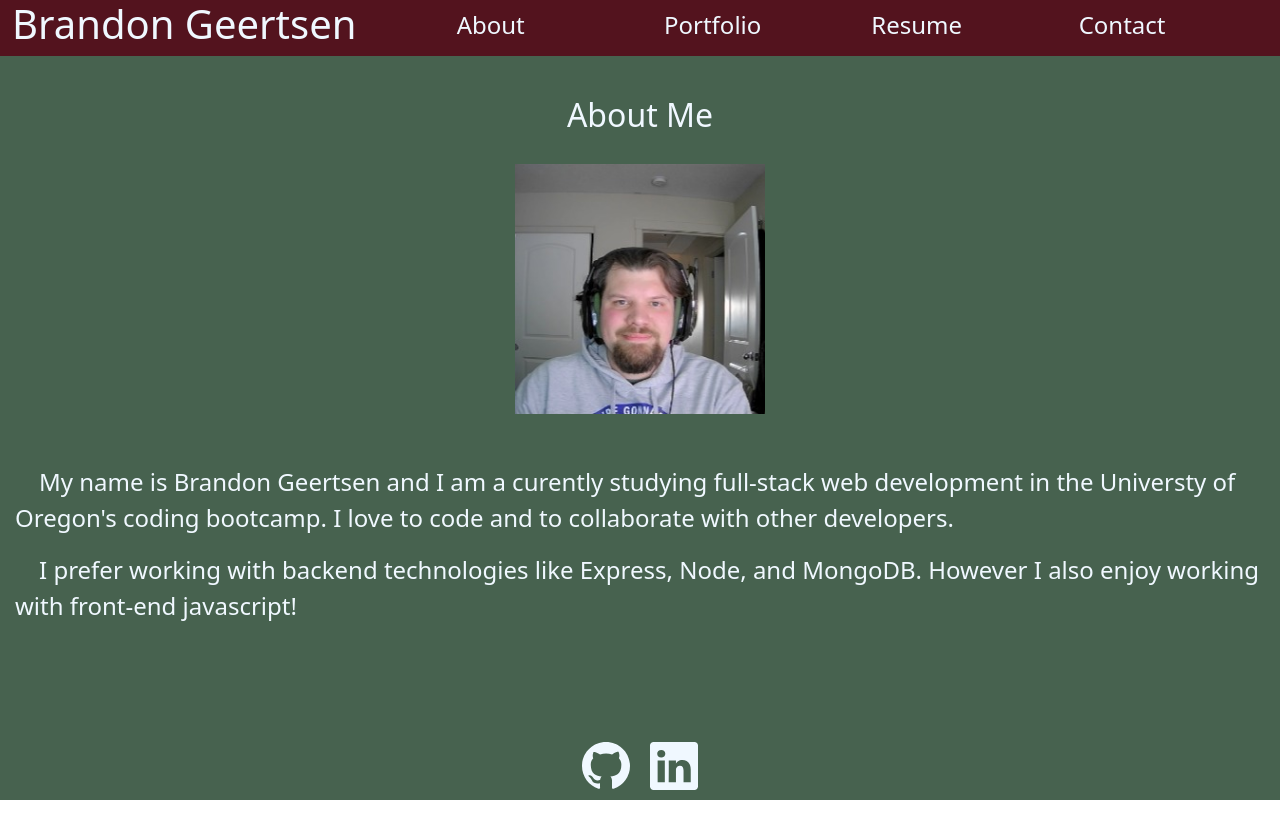
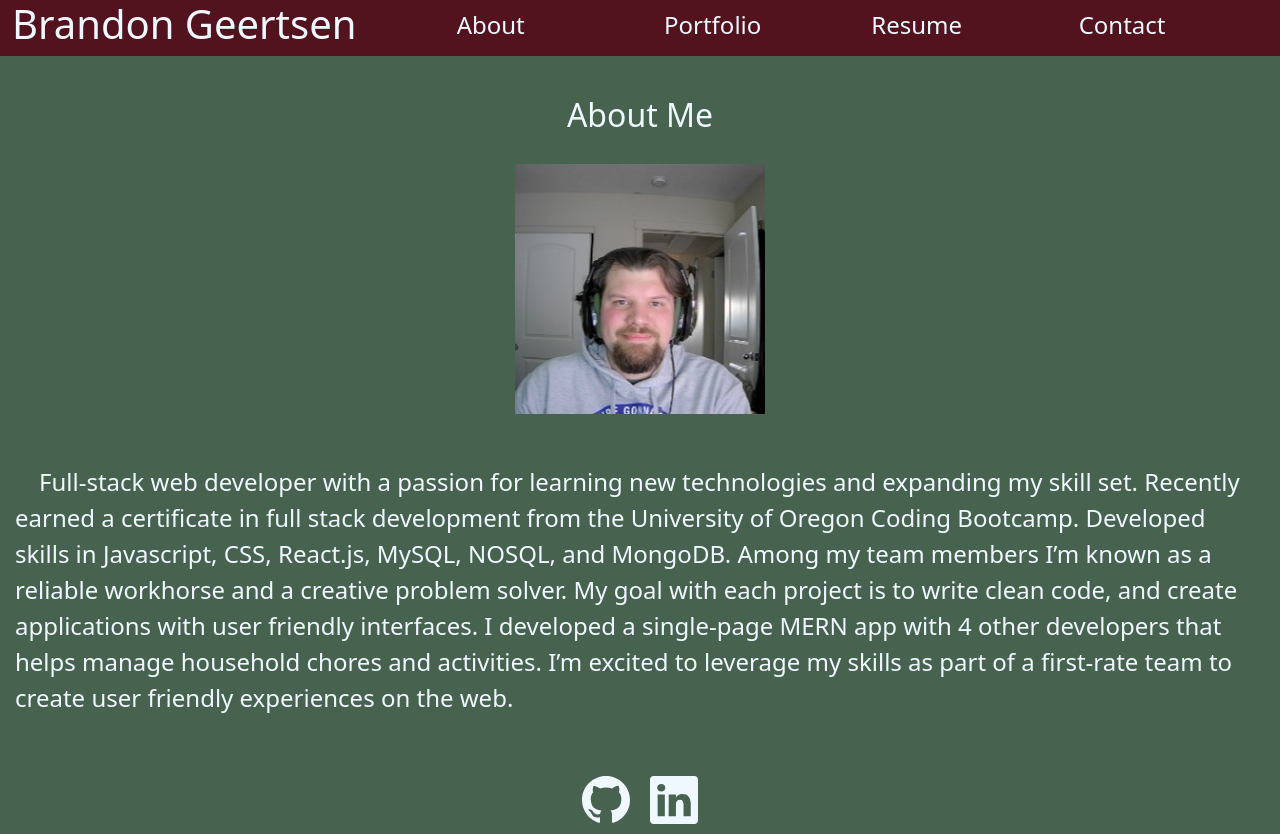
Before and after one commit to bgeertsen/bgeertsen-portfolio-2.0, a React (Create React App) app: page / in a window 1280 px wide. Before the commit the page ends 800 px from the top, so only its background shows below. Built offline with nearby package versions, Linux system fonts and the light colour scheme.

Commit message:
added brand statement and fixed footer styling

```diff
--- a/src/App.css
+++ b/src/App.css
@@ -2,6 +2,8 @@
   background-color: rgb(71, 98, 79);
   color: aliceblue;
   min-height: 100vh;
+  display: flex;
+  flex-direction: column;
 }
 
 .send-button {
@@ -32,8 +34,7 @@ button {
 }
 
 footer {
-  bottom: 0px;
-  width: auto;
+  width: 100vw;
   display: flex;
   justify-content: center;
   align-items: center;
@@ -51,6 +52,7 @@ footer svg {
   margin-left: 15px;
   margin-right: 15px;
   text-indent: 1em;
+  margin-bottom: 50px;
 }
 
 .about-container h2 {
@@ -83,14 +85,6 @@ footer svg {
   background-color: rgb(134, 203, 146);
   color: black;
   border-radius: 25px;
-}
-
-footer {
-  position: absolute;
-  bottom: 0;
-  display: flex;
-  width: 100vw;
-  justify-content: center;
 }
 
 .resume {
--- a/src/components/About/index.js
+++ b/src/components/About/index.js
@@ -12,13 +12,16 @@ function About() {
       </div>
 
       <p>
-        My name is Brandon Geertsen and I am a curently studying full-stack web
-        development in the Universty of Oregon's coding bootcamp. I love to code
-        and to collaborate with other developers.
-      </p>
-      <p>
-        I prefer working with backend technologies like Express, Node, and
-        MongoDB. However I also enjoy working with front-end javascript!
+        Full-stack web developer with a passion for learning new technologies
+        and expanding my skill set. Recently earned a certificate in full stack
+        development from the University of Oregon Coding Bootcamp. Developed
+        skills in Javascript, CSS, React.js, MySQL, NOSQL, and MongoDB. Among my
+        team members I’m known as a reliable workhorse and a creative problem
+        solver. My goal with each project is to write clean code, and create
+        applications with user friendly interfaces. I developed a single-page
+        MERN app with 4 other developers that helps manage household chores and
+        activities. I’m excited to leverage my skills as part of a first-rate
+        team to create user friendly experiences on the web.
       </p>
     </div>
   );
```
